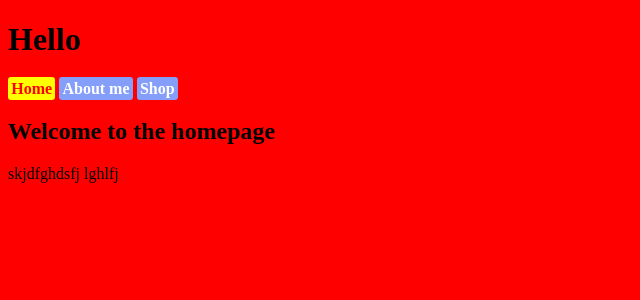
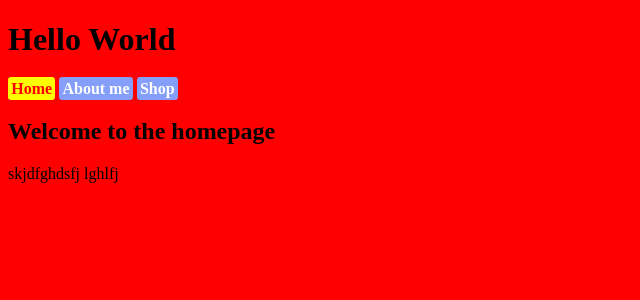
Before and after one commit to mari-karmari/token, a PHP site: page /?page=1 in a window 1280 px wide. Shown: the top 300 px of the page, without its empty margins (0-640 px from the left). Run offline with PHP 8.4, Linux system fonts and the light colour scheme.

Commit message:
Big change in the headline

```diff
--- a/index.php
+++ b/index.php
@@ -7,7 +7,7 @@
     <link rel="stylesheet" type="text/css" href="css.css">
 </head>
 <body>
-    <h1>Hello</h1>
+    <h1>Hello World</h1>
 
 
 
```
Also changed, not shown: 1 other file.
